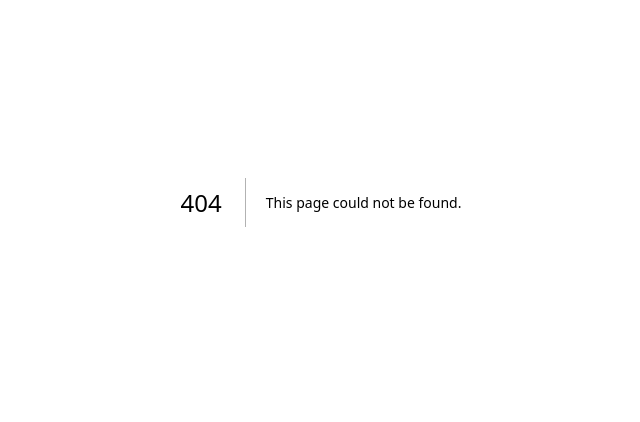
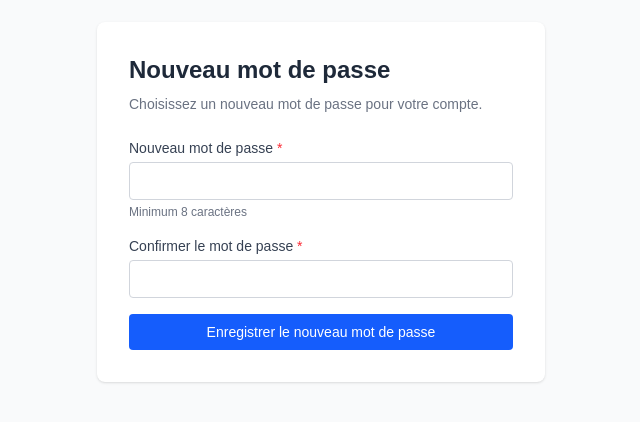
Before and after one commit to Servyou-tn/servyou, a Next.js app: page /update-password in a window 1280 px wide. Before the commit this address had no page. Shown: the part 198-620 px from the top of the page, without its empty margins (319-959 px from the left). Built offline with nearby package versions, Linux system fonts and the light colour scheme; no server answers.

Commit message:
Add password reset (forgot + update password)

```diff
--- /dev/null
+++ b/src/app/forgot-password/page.tsx
@@ -0,0 +1,82 @@
+'use client'
+
+import { useState } from 'react'
+import Link from 'next/link'
+import { createClient } from '@/lib/supabase/client'
+
+export default function ForgotPasswordPage() {
+  const supabase = createClient()
+
+  const [email, setEmail] = useState('')
+  const [submitted, setSubmitted] = useState(false)
+  const [loading, setLoading] = useState(false)
+
+  async function handleSubmit(e: React.FormEvent) {
+    e.preventDefault()
+    setLoading(true)
+
+    await supabase.auth.resetPasswordForEmail(email, {
+      redirectTo: `${window.location.origin}/update-password`,
+    })
+
+    setLoading(false)
+    setSubmitted(true)
+  }
+
+  if (submitted) {
+    return (
+      <main className="min-h-screen flex items-center justify-center bg-gray-50 px-4">
+        <div className="bg-white rounded-lg shadow p-8 max-w-md w-full text-center">
+          <div className="text-4xl mb-4">✉️</div>
+          <p className="text-gray-700">
+            Si un compte existe, un lien de réinitialisation a été envoyé à votre e-mail.
+          </p>
+          <Link href="/login" className="block mt-6 text-sm text-blue-600 hover:underline">
+            Retour à la connexion
+          </Link>
+        </div>
+      </main>
+    )
+  }
+
+  return (
+    <main className="min-h-screen flex items-center justify-center bg-gray-50 px-4">
+      <div className="bg-white rounded-lg shadow p-8 max-w-md w-full">
+        <h1 className="text-2xl font-bold text-gray-800 mb-2">Mot de passe oublié</h1>
+        <p className="text-sm text-gray-500 mb-6">
+          Entrez votre e-mail pour recevoir un lien de réinitialisation.
+        </p>
+
+        <form onSubmit={handleSubmit} noValidate className="space-y-4">
+          <div>
+            <label className="block text-sm font-medium text-gray-700 mb-1" htmlFor="email">
+              E-mail <span className="text-red-500">*</span>
+            </label>
+            <input
+              id="email"
+              type="email"
+              required
+              value={email}
+              onChange={e => setEmail(e.target.value)}
+              className="w-full border border-gray-300 rounded px-3 py-2 text-sm focus:outline-none focus:ring-2 focus:ring-blue-500"
+            />
+          </div>
+
+          <button
+            type="submit"
+            disabled={loading}
+            className="w-full bg-blue-600 hover:bg-blue-700 disabled:bg-blue-300 text-white font-medium py-2 px-4 rounded text-sm transition-colors"
+          >
+            {loading ? 'Envoi en cours…' : 'Réinitialiser mon mot de passe'}
+          </button>
+        </form>
+
+        <p className="text-sm text-center mt-6">
+          <Link href="/login" className="text-blue-600 hover:underline">
+            Retour à la connexion
+          </Link>
+        </p>
+      </div>
+    </main>
+  )
+}
--- a/src/app/login/page.tsx
+++ b/src/app/login/page.tsx
@@ -99,12 +99,19 @@ export default function LoginPage() {
           </button>
         </form>
 
-        <p className="text-sm text-gray-500 mt-6 text-center">
-          Pas encore de compte ?{' '}
-          <Link href="/signup" className="text-blue-600 hover:underline">
-            Créer un compte
-          </Link>
-        </p>
+        <div className="mt-6 space-y-2 text-sm text-center">
+          <p>
+            <Link href="/forgot-password" className="text-blue-600 hover:underline">
+              Mot de passe oublié ?
+            </Link>
+          </p>
+          <p className="text-gray-500">
+            Pas encore de compte ?{' '}
+            <Link href="/signup" className="text-blue-600 hover:underline">
+              Créer un compte
+            </Link>
+          </p>
+        </div>
       </div>
     </main>
   )
--- /dev/null
+++ b/src/app/update-password/page.tsx
@@ -0,0 +1,105 @@
+'use client'
+
+import { useState } from 'react'
+import { useRouter } from 'next/navigation'
+import { createClient } from '@/lib/supabase/client'
+
+function translateError(message: string): string {
+  if (message.includes('Password should be at least')) {
+    return 'Le mot de passe doit contenir au moins 8 caractères.'
+  }
+  if (message.includes('Auth session missing') || message.includes('session_not_found')) {
+    return 'Le lien de réinitialisation est invalide ou a expiré. Veuillez recommencer.'
+  }
+  return 'Une erreur est survenue. Veuillez réessayer.'
+}
+
+export default function UpdatePasswordPage() {
+  const supabase = createClient()
+  const router = useRouter()
+
+  const [password, setPassword] = useState('')
+  const [confirm, setConfirm] = useState('')
+  const [error, setError] = useState('')
+  const [loading, setLoading] = useState(false)
+
+  async function handleSubmit(e: React.FormEvent) {
+    e.preventDefault()
+    setError('')
+
+    if (password.length < 8) {
+      setError('Le mot de passe doit contenir au moins 8 caractères.')
+      return
+    }
+    if (password !== confirm) {
+      setError('Les mots de passe ne correspondent pas.')
+      return
+    }
+
+    setLoading(true)
+    const { error: updateError } = await supabase.auth.updateUser({ password })
+    setLoading(false)
+
+    if (updateError) {
+      setError(translateError(updateError.message))
+      return
+    }
+
+    router.push('/login')
+  }
+
+  return (
+    <main className="min-h-screen flex items-center justify-center bg-gray-50 px-4">
+      <div className="bg-white rounded-lg shadow p-8 max-w-md w-full">
+        <h1 className="text-2xl font-bold text-gray-800 mb-2">Nouveau mot de passe</h1>
+        <p className="text-sm text-gray-500 mb-6">Choisissez un nouveau mot de passe pour votre compte.</p>
+
+        <form onSubmit={handleSubmit} noValidate className="space-y-4">
+          <div>
+            <label className="block text-sm font-medium text-gray-700 mb-1" htmlFor="password">
+              Nouveau mot de passe <span className="text-red-500">*</span>
+            </label>
+            <input
+              id="password"
+              type="password"
+              required
+              minLength={8}
+              value={password}
+              onChange={e => setPassword(e.target.value)}
+              className="w-full border border-gray-300 rounded px-3 py-2 text-sm focus:outline-none focus:ring-2 focus:ring-blue-500"
+            />
+            <p className="text-xs text-gray-500 mt-1">Minimum 8 caractères</p>
+          </div>
+
+          <div>
+            <label className="block text-sm font-medium text-gray-700 mb-1" htmlFor="confirm">
+              Confirmer le mot de passe <span className="text-red-500">*</span>
+            </label>
+            <input
+              id="confirm"
+              type="password"
+              required
+              value={confirm}
+              onChange={e => setConfirm(e.target.value)}
+              className="w-full border border-gray-300 rounded px-3 py-2 text-sm focus:outline-none focus:ring-2 focus:ring-blue-500"
+            />
+          </div>
+
+          {error && (
+            <p className="text-sm text-red-600 bg-red-50 border border-red-200 rounded px-3 py-2">
+              {error}
+            </p>
+          )}
+
+          <button
+            type="submit"
+            disabled={loading}
+            className="w-full bg-blue-600 hover:bg-blue-700 disabled:bg-blue-300 text-white font-medium py-2 px-4 rounded text-sm transition-colors"
+          >
+            {loading ? 'Enregistrement…' : 'Enregistrer le nouveau mot de passe'}
+          </button>
+        </form>
+      </div>
+    </main>
+  )
+}
```
